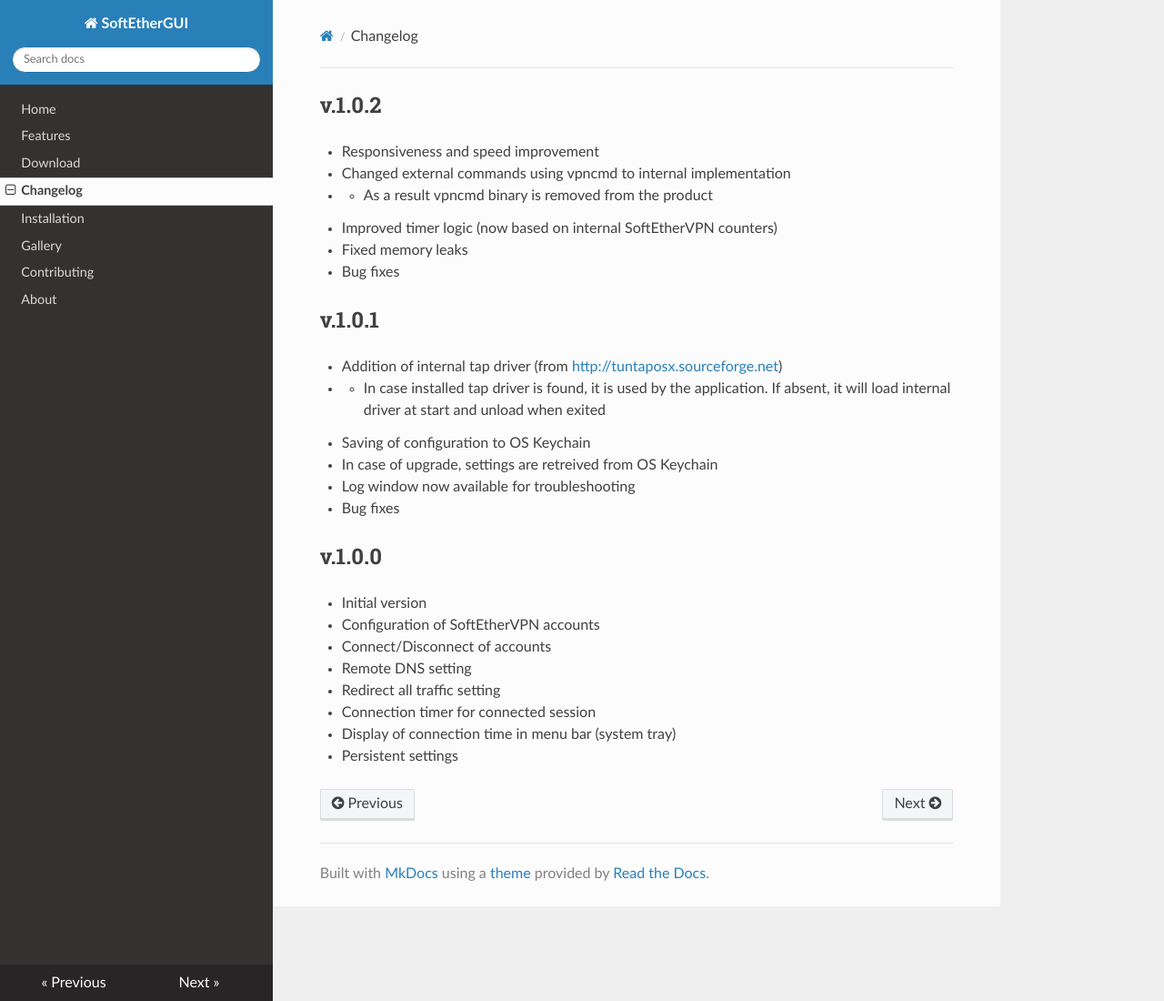
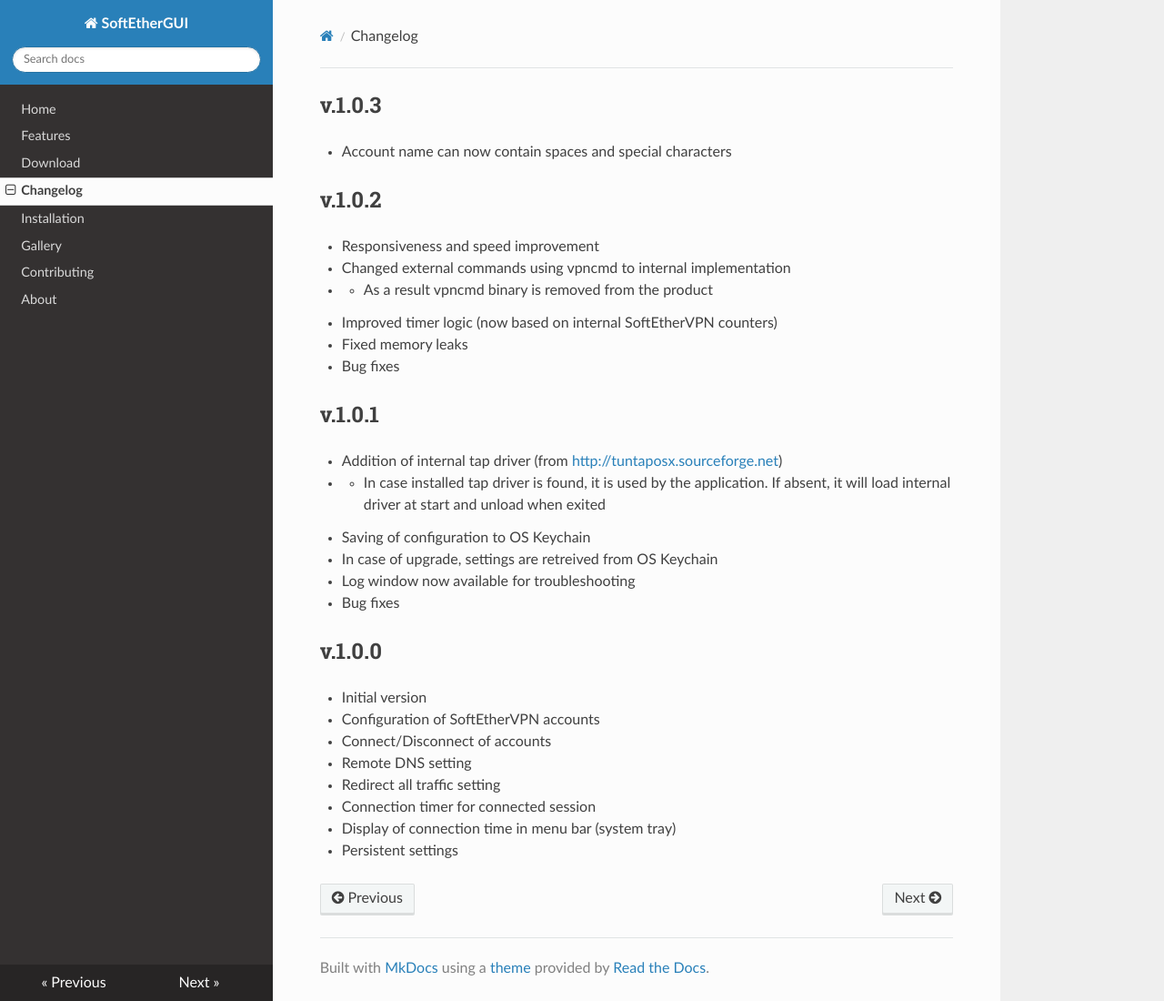
Before and after one commit to micsell/micsell.github.io, an MkDocs documentation site: the page built from docs/changelog.md, in a window 1280 px wide and 1100 px high. Shown: the whole window at 91% size. Built offline with MkDocs 1.6.1, drawn with Linux system fonts in a browser that asks for light colours; nearby versions of some CDN libraries; old or Windows-style settings are respelled for this version of MkDocs.

Commit message:
Relaxed account name limitations

```diff
--- a/docs/changelog.md
+++ b/docs/changelog.md
@@ -1,3 +1,5 @@
+## v.1.0.3
+- Account name can now contain spaces and special characters
 ## v.1.0.2
 - Responsiveness and speed improvement
 - Changed external commands using vpncmd to internal implementation
```
